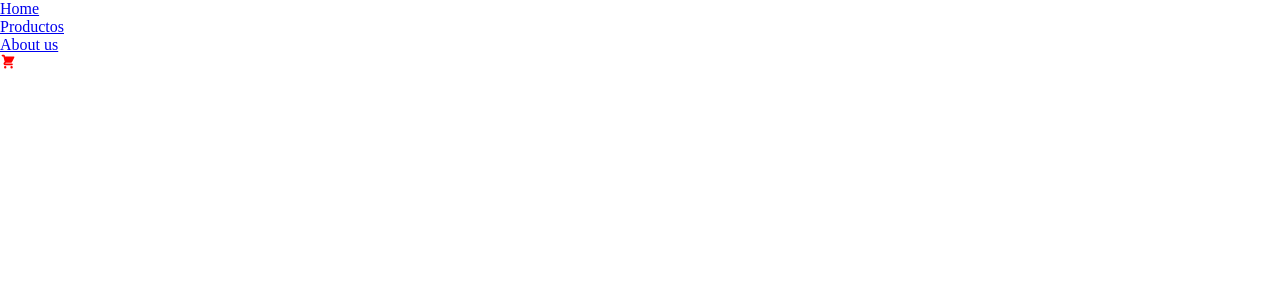
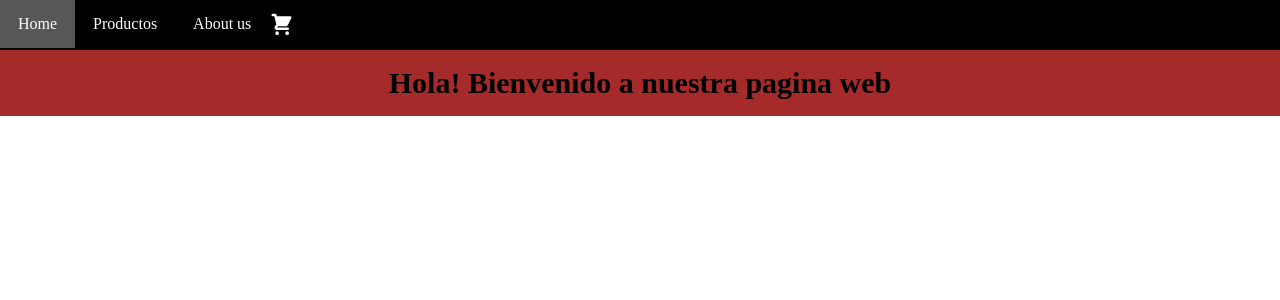
Before and after one commit to ramiroalfano/ragnarclorhesreact-alfano, a React (Create React App) app: page / in a window 1280 px wide. Shown: the top 300 px of the page. Built offline with nearby package versions, Linux system fonts and the light colour scheme.

Commit message:
desafio creartu landing

```diff
--- a/src/App.js
+++ b/src/App.js
@@ -1,11 +1,12 @@
 import './App.css';
 import NavBar from './components/navBar';
+import ItemListContainer from './container/ItenListContainer';
+
 function App() {
   return (
     <>
     <NavBar/>
-    <div className="App">
-    </div>
+    <ItemListContainer greeting={"Hola! Bienvenido a nuestra pagina web"}/>
     </>
   );
 };
--- a/src/components/cartWidget/index.jsx
+++ b/src/components/cartWidget/index.jsx
@@ -4,9 +4,12 @@ import {HiShoppingCart} from 'react-icons/hi';
 export const CartWidget = () => {
 return (
     <div style={{
-        width: '40px'
+        width: '25px',
+        display: 'flex',
+        right: '20px',
+        top: '5px',
     }}>
-    <HiShoppingCart color='red'/>
+    <HiShoppingCart color='white' size={50}/>
     </div>
 )
 }
--- a/src/components/navBar/style.css
+++ b/src/components/navBar/style.css
@@ -0,0 +1,23 @@
+ul {
+    list-style-type: none;
+    margin: 0;
+    padding: 0;
+    border: 1px #1e1d1d;
+    background-color: #000000;
+}
+
+li {
+    float: left;
+}
+
+li a {
+    display: block;
+    color: rgb(255, 255, 255);
+    text-align: center;
+    padding: 15px 18px;
+    text-decoration: none;
+}
+
+li a:hover{
+    background-color: rgb(88, 87, 87);
+}
--- /dev/null
+++ b/src/container/ItenListContainer/index.jsx
@@ -0,0 +1,11 @@
+import React from 'react';
+import "./style.css";
+
+export const ItemListContainer = ({greeting}) => {
+
+return (
+    <h1>{greeting}</h1>
+)
+};
+
+export default ItemListContainer;
--- /dev/null
+++ b/src/container/ItenListContainer/style.css
@@ -0,0 +1,6 @@
+h1{
+    text-align: center;
+    font-size: 30px;
+    background-color: brown;
+    padding: 1rem;
+}
```
